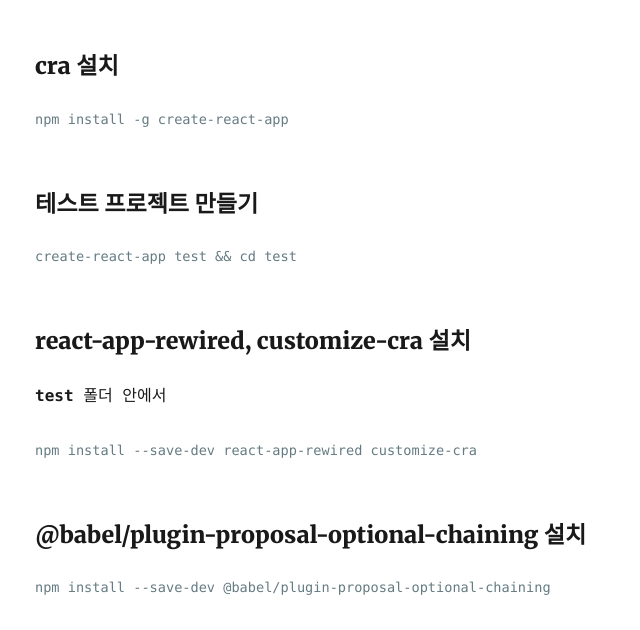
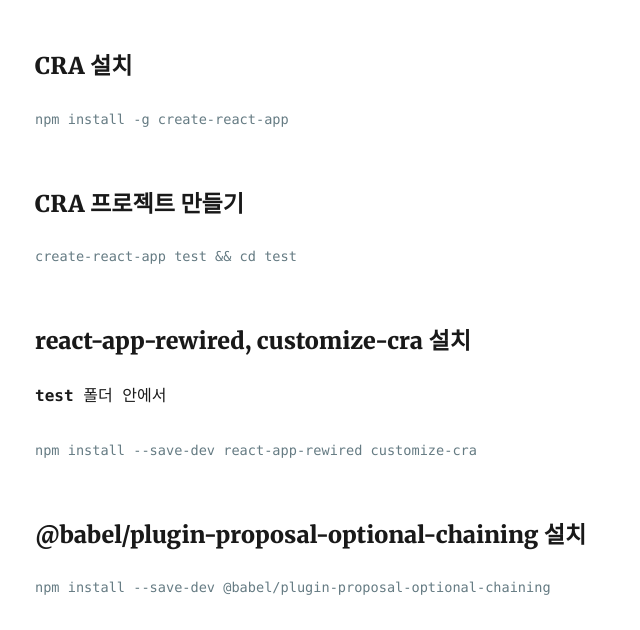
Before and after one commit to nghy97/nghy97.github.io, a Gatsby site: page /how-to-add-babel-plugin-to-cra/ in a window 1280 px wide. Shown: the part 170-800 px from the top of the page, without its empty margins (290-930 px from the left). Built offline with nearby package versions, Linux system fonts and the light colour scheme; Gatsby itself is replaced by a stand-in of ours; some packages are replaced by stand-ins of ours; code samples lack their colours.

Commit message:
add pretty

````diff
--- a/content/blog/how-to-add-babel-plugin-to-cra/index.md
+++ b/content/blog/how-to-add-babel-plugin-to-cra/index.md
@@ -4,13 +4,13 @@
 description: create-react-app에서 eject하지 않고 플러그인 추가할 수 있을까?
 ---
 
-### cra 설치
+### CRA 설치
 
 ```Shell
 npm install -g create-react-app
 ```
 
-### 테스트 프로젝트 만들기
+### CRA 프로젝트 만들기
 
 ```Shell
 create-react-app test && cd test
@@ -50,7 +50,8 @@
 ```JSON
 "scripts": {
   "start": "react-app-rewired start",
-  "build": "react-app-rewired build"
+  "build": "react-app-rewired build",
+  ...
 }
 ```
 
````
